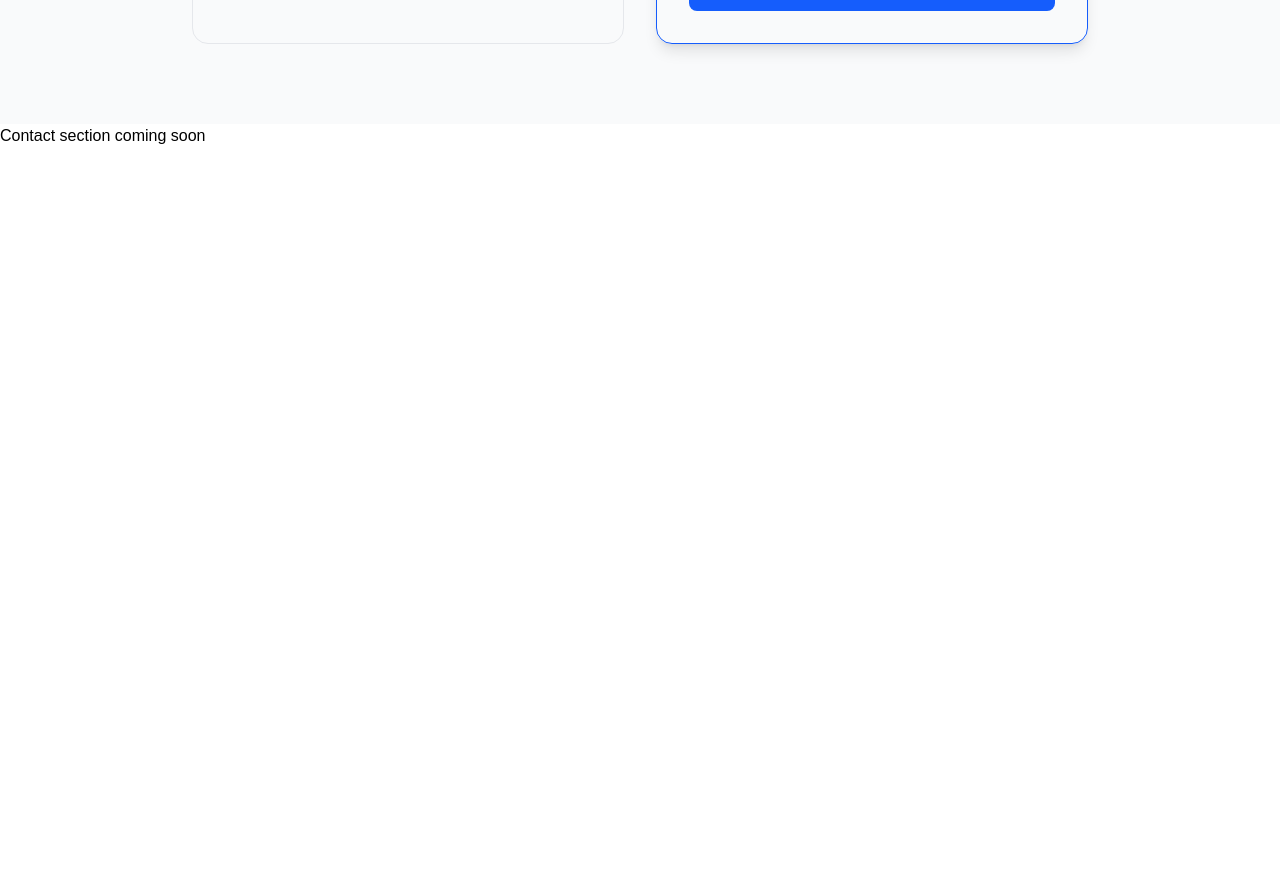
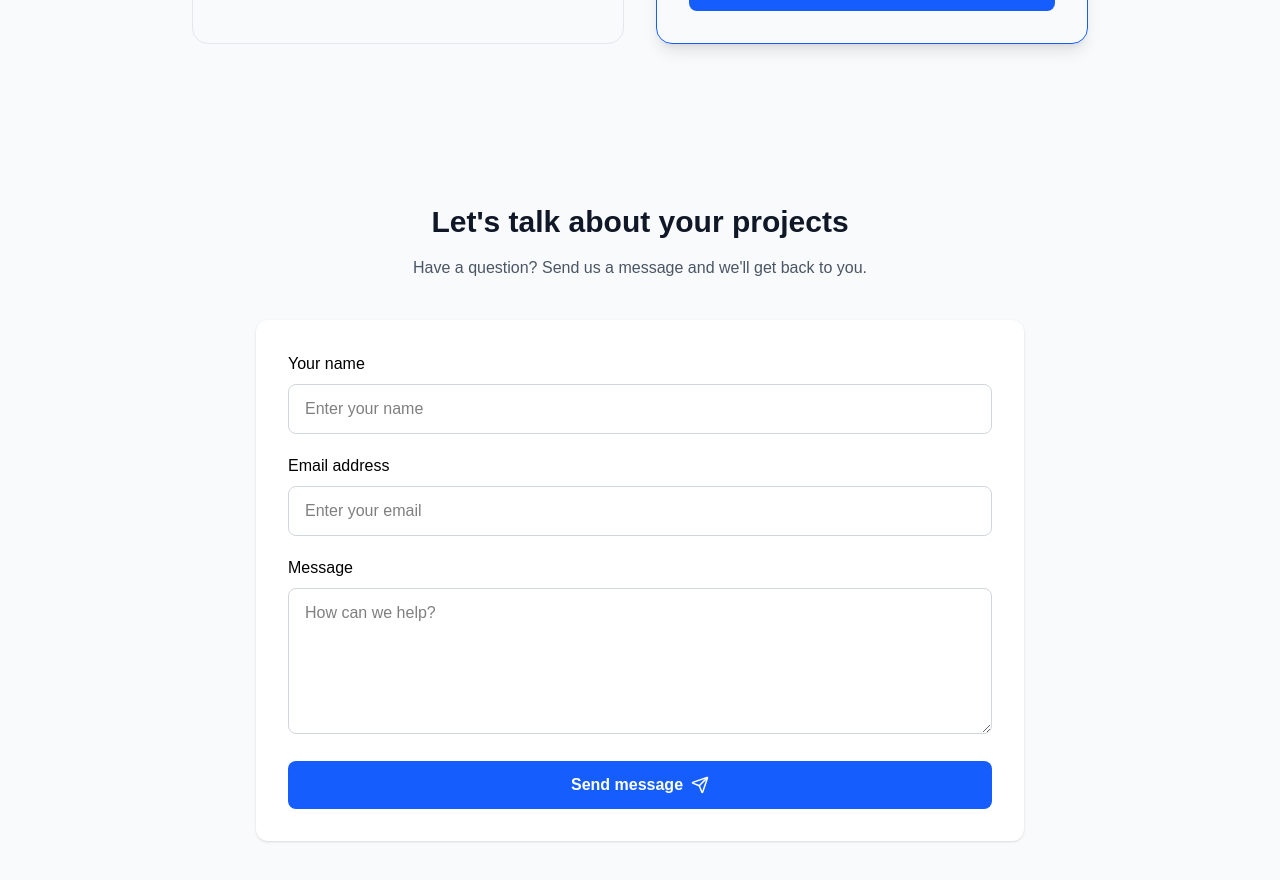
Before and after one commit to Ritikraj551/flowpilot, a React (Vite) app: page / in a window 1280 px wide. Shown: the part 2420-3300 px from the top of the page. Before the commit the page ends 2568 px from the top, so only its background shows below. Built offline with nearby package versions, Linux system fonts and the light colour scheme.

Commit message:
Add contact form with validation and success message

```diff
--- a/src/App.jsx
+++ b/src/App.jsx
@@ -1,4 +1,5 @@
 import Navbar from "./components/Navbar";
+import Contact from "./sections/Contact";
 import Features from "./sections/Features";
 import Hero from "./sections/Hero";
 import HowItWorks from "./sections/HowItWorks";
@@ -13,8 +14,7 @@ function App() {
         <Features />
         <HowItWorks />
         <Pricing />
-
-        <section id="contact">Contact section coming soon</section>
+        <Contact />
       </main>
     </>
   );
--- /dev/null
+++ b/src/sections/Contact.jsx
@@ -0,0 +1,118 @@
+import { useState } from "react";
+import { Send } from "lucide-react";
+
+export default function Contact() {
+  const [formData, setFormData] = useState({
+    name: "",
+    email: "",
+    message: "",
+  });
+  const [submitted, setSubmitted] = useState(false);
+  function handleChange(event) {
+    const { name, value } = event.target;
+
+    setFormData((previousData) => ({
+      ...previousData,
+      [name]: value,
+    }));
+
+    setSubmitted(false);
+  }
+
+  function handleSubmit(event) {
+    event.preventDefault();
+
+    setSubmitted(true);
+
+    setFormData({
+      name: "",
+      email: "",
+      message: "",
+    });
+  }
+  return (
+    <section id="contact" className="bg-gray-50 px-6 py-20">
+      <div className="mx-auto max-w-3xl">
+        <div className="mb-10 text-center">
+          <h2 className="mb-4 text-3xl font-bold text-gray-900">
+            Let's talk about your projects
+          </h2>
+
+          <p className="text-gray-600">
+            Have a question? Send us a message and we'll get back to you.
+          </p>
+        </div>
+
+        <form
+          onSubmit={handleSubmit}
+          className="space-y-5 rounded-xl bg-white p-8 shadow-sm"
+        >
+          <div>
+            <label htmlFor="name" className="mb-2 block font-medium">
+              Your name
+            </label>
+
+            <input
+              id="name"
+              name="name"
+              type="text"
+              value={formData.name}
+              onChange={handleChange}
+              placeholder="Enter your name"
+              required
+              className="w-full rounded-lg border border-gray-300 px-4 py-3 outline-none focus:border-blue-500"
+            />
+          </div>
+
+          <div>
+            <label htmlFor="email" className="mb-2 block font-medium">
+              Email address
+            </label>
+
+            <input
+              id="email"
+              name="email"
+              type="email"
+              value={formData.email}
+              onChange={handleChange}
+              placeholder="Enter your email"
+              required
+              className="w-full rounded-lg border border-gray-300 px-4 py-3 outline-none focus:border-blue-500"
+            />
+          </div>
+
+          <div>
+            <label htmlFor="message" className="mb-2 block font-medium">
+              Message
+            </label>
+
+            <textarea
+              id="message"
+              name="message"
+              value={formData.message}
+              onChange={handleChange}
+              placeholder="How can we help?"
+              rows="5"
+              required
+              className="w-full rounded-lg border border-gray-300 px-4 py-3 outline-none focus:border-blue-500"
+            />
+          </div>
+
+          <button
+            type="submit"
+            className="flex w-full items-center justify-center gap-2 rounded-lg bg-blue-600 px-6 py-3 font-semibold text-white transition hover:bg-blue-700"
+          >
+            Send message
+            <Send size={18} />
+          </button>
+
+          {submitted && (
+            <p className="text-center font-medium text-green-600">
+              Thank you! Your message has been submitted successfully.
+            </p>
+          )}
+        </form>
+      </div>
+    </section>
+  );
+}
```
